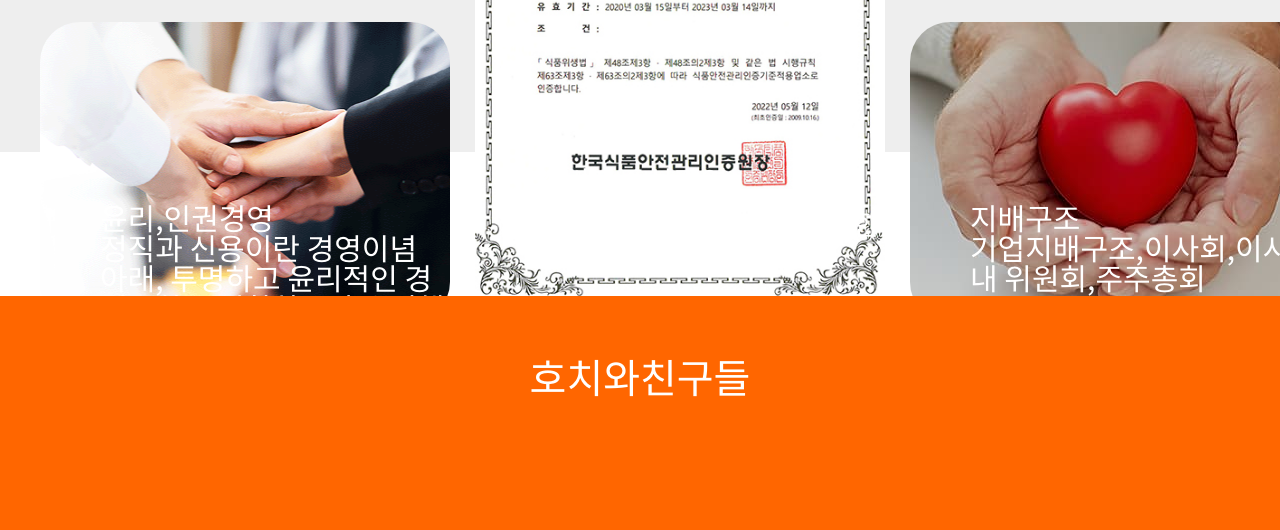
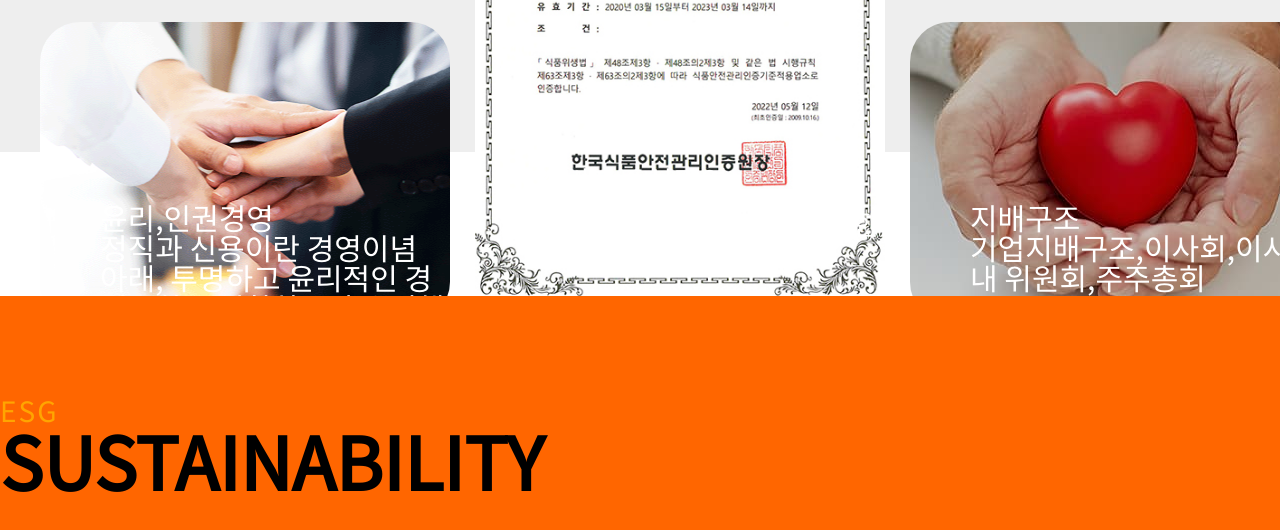
Before and after one commit to rnalal/rnalal.github.io, a plain HTML site: page web1/index.html in a window 1280 px wide. Shown: the part 2223-2753 px from the top of the page. Drawn offline with nearby package versions, Linux system fonts and the light colour scheme.

Commit message:
add to rnalal

```diff
--- a/web1/index.html
+++ b/web1/index.html
@@ -405,8 +405,13 @@
                 </div>
             </section>
             <section class="page" id="page3">
-                <h2 class="page_title">호치와친구들</h2>
+                <h2 class="page_title" style="visibility: hidden;">호치와친구들</h2>
                 <div class="page_wrap">
+                    <div class="tit_box">
+                        <h3 class="sub_title">ESG</h3>
+                        <h2 class="main_title">SUSTAINABILITY</h2>
+                    </div>
+
 
                 </div>
             </section>
```
